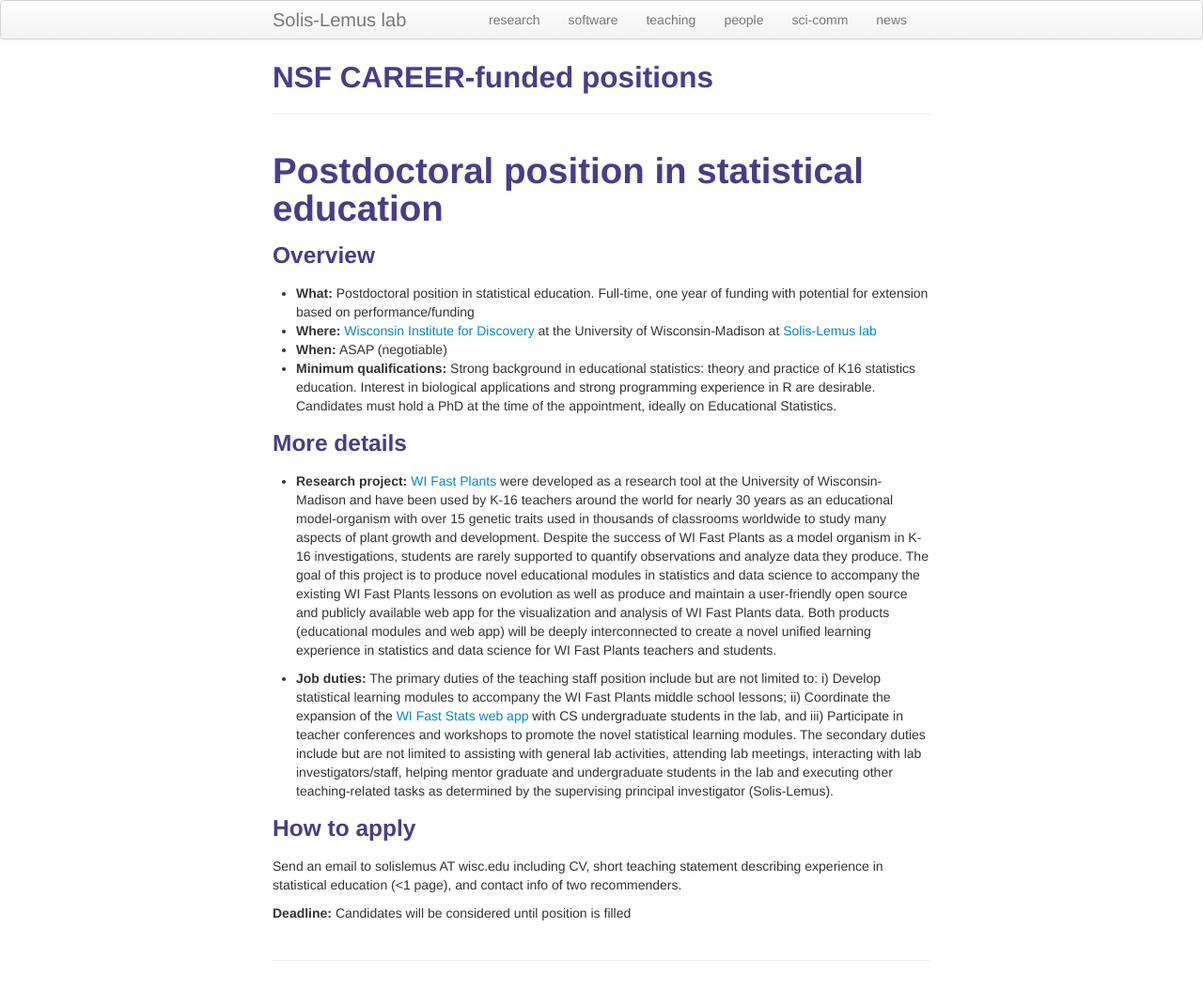
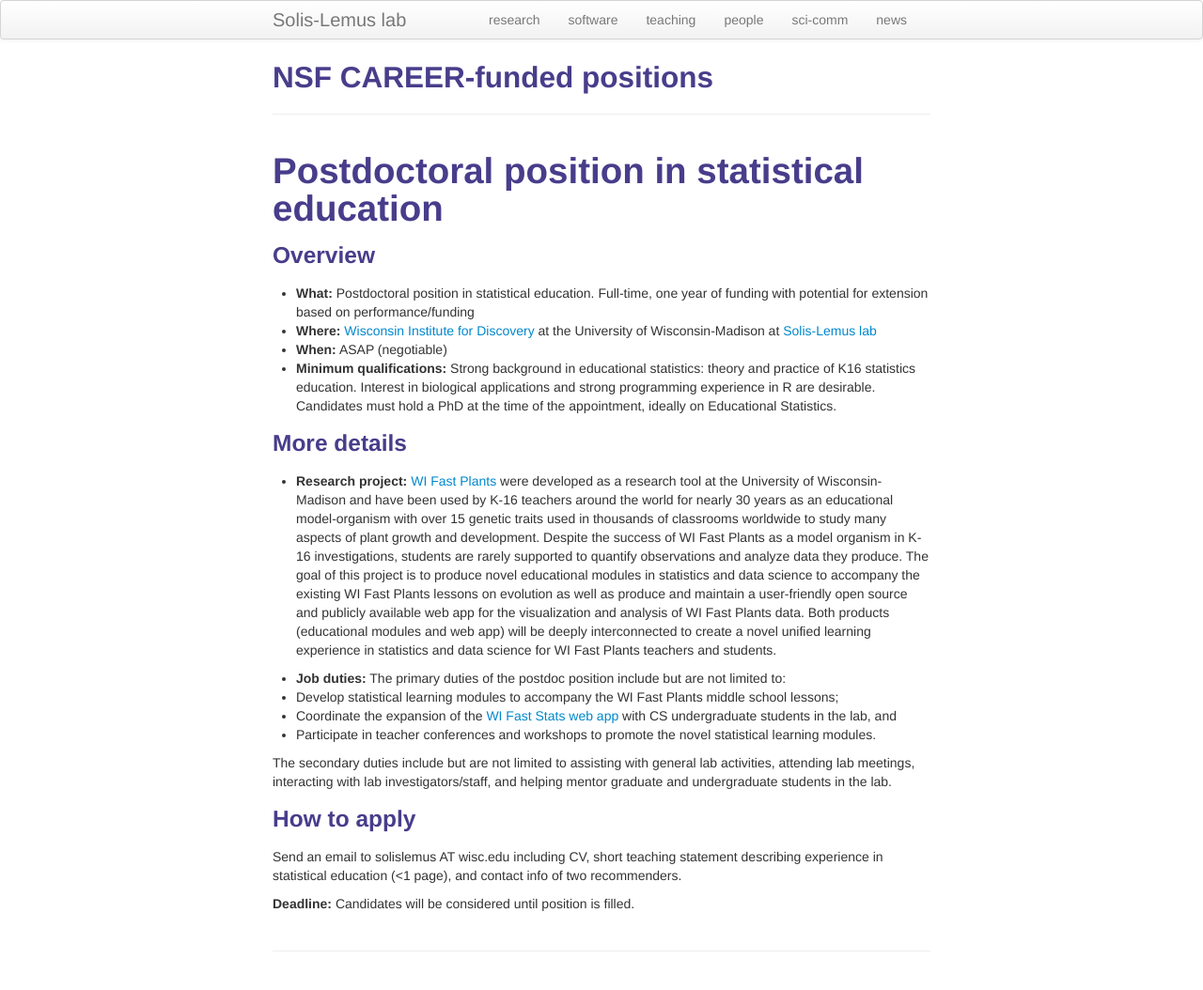
Before and after one commit to solislemuslab/solislemuslab.github.io, a Jekyll site: the page built from pages/positions-career2.md, in a window 1280 px wide. Shown: the whole page at 94% size. Built offline with Jekyll 4.4.1, drawn with Linux system fonts in a browser that asks for light colours.

Commit message:
changes to second postdoc

```diff
--- a/pages/positions-career2.md
+++ b/pages/positions-career2.md
@@ -17,9 +17,14 @@
 
 - **Research project:** [WI Fast Plants](https://fastplants.org/) were developed as a research tool at the University of Wisconsin-Madison and have been used by K-16 teachers around the world for nearly 30 years as an educational model-organism with over 15 genetic traits used in thousands of classrooms worldwide to study many aspects of plant growth and development. Despite the success of WI Fast Plants as a model organism in K-16 investigations, students are rarely supported to quantify observations and analyze data they produce. The goal of this project is to produce novel educational modules in statistics and data science to accompany the existing WI Fast Plants lessons on evolution as well as produce and maintain a user-friendly open source and publicly available web app for the visualization and analysis of WI Fast Plants data. Both products (educational modules and web app) will be deeply interconnected to create a novel unified learning experience in statistics and data science for WI Fast Plants teachers and students.
 
-- **Job duties:** The primary duties of the teaching staff position include but are not limited to: i) Develop statistical learning modules to accompany the WI Fast Plants middle school lessons; ii) Coordinate the expansion of the [WI Fast Stats web app](https://wi-fast-stats.wid.wisc.edu/) with CS undergraduate students in the lab, and iii) Participate in teacher conferences and workshops to promote the novel statistical learning modules. The secondary duties include but are not limited to assisting with general lab activities, attending lab meetings, interacting with lab investigators/staff, helping mentor graduate and undergraduate students in the lab and executing other teaching-related tasks as determined by the supervising principal investigator (Solis-Lemus).
+- **Job duties:** The primary duties of the postdoc position include but are not limited to:
+- Develop statistical learning modules to accompany the WI Fast Plants middle school lessons;
+- Coordinate the expansion of the [WI Fast Stats web app](https://wi-fast-stats.wid.wisc.edu/) with CS undergraduate students in the lab, and
+- Participate in teacher conferences and workshops to promote the novel statistical learning modules.
+
+The secondary duties include but are not limited to assisting with general lab activities, attending lab meetings, interacting with lab investigators/staff, and helping mentor graduate and undergraduate students in the lab.
 
 ### How to apply
 Send an email to solislemus AT wisc.edu including CV, short teaching statement describing experience in statistical education (<1 page), and contact info of two recommenders.
 
-**Deadline:** Candidates will be considered until position is filled
+**Deadline:** Candidates will be considered until position is filled.
```
